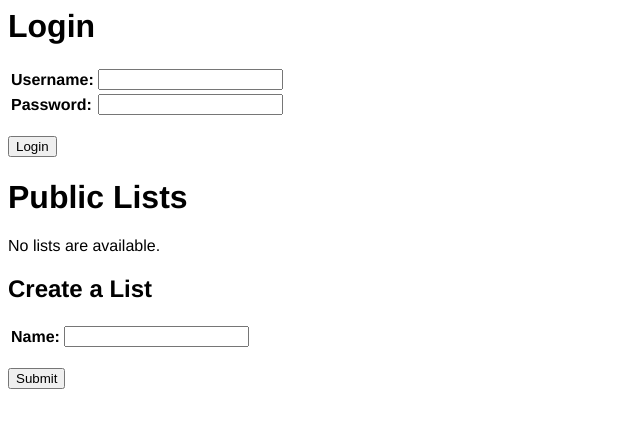
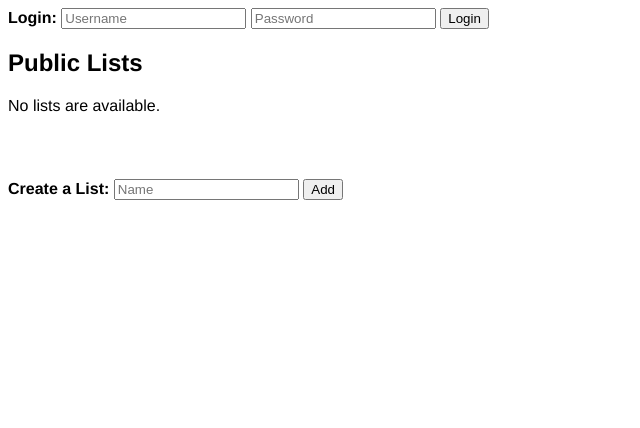
Before and after one commit to bolecki/lister, a Django app: page /lists/ in a window 1280 px wide. Shown: the top 428 px of the page, without its empty margins (0-640 px from the left). Run offline with Django 3.2, Linux system fonts and the light colour scheme; data that the repository does not hold is empty; parts of the project's set-up code (start-up, migrations or seed data) failed here and were passed over.

Commit message:
update index look slightly

```diff
--- a/lister/lists/forms.py
+++ b/lister/lists/forms.py
@@ -1,7 +1,7 @@
 from django import forms
 
 class CreateListForm(forms.Form):
-    name = forms.CharField(label='Name', max_length=100)
+    name = forms.CharField(label="", max_length=30, widget=forms.TextInput(attrs={'placeholder': 'Name'}))
     public = forms.BooleanField(required=False)
 
     def __init__(self, *args, **kwargs):
@@ -13,5 +13,5 @@ class CreateListForm(forms.Form):
             self.fields['public'].initial = True
 
 class LoginForm(forms.Form):
-    user = forms.CharField(label="Username", max_length=30)
-    password = forms.CharField(label="Password", widget=forms.PasswordInput())
+    user = forms.CharField(label="", max_length=30, widget=forms.TextInput(attrs={'placeholder': 'Username'}))
+    password = forms.CharField(label="", widget=forms.PasswordInput(attrs={'placeholder': 'Password'}))
--- a/lister/lists/templates/lists/login.html
+++ b/lister/lists/templates/lists/login.html
@@ -10,17 +10,14 @@
 
     <h1>Your Lists</h1>
     {% else %}
-    <h1>Login</h1>
     <form action="{% url 'lists:login' %}" method="post">
+        <b>Login:</b>
         {% csrf_token %}
-        <table style="text-align:left;">
-            {{ login_form.as_table }}
-        </table>
-        <br>
+        {{ login_form }}
         <input type="submit" value="Login" />
     </form>
 
-    <h1>Public Lists</h1>
+    <h2>Public Lists</h2>
     {% endif %}
 
     {% if lists %}
@@ -33,13 +30,10 @@
         <p>No lists are available.</p>
     {% endif %}
 
-    <h2>Create a List</h2>
-    <form action="{% url 'lists:create' %}" method="post">
+    <form action="{% url 'lists:create' %}" method="post" style="padding-top:3em;">
+        <b>Create a List:</b>
         {% csrf_token %}
-        <table style="text-align:left;">
-            {{ list_form.as_table }}
-        </table>
-        <br>
-        <input type="submit" value="Submit" />
+        {{ list_form }}
+        <input type="submit" value="Add" />
     </form>
 </body>
```
